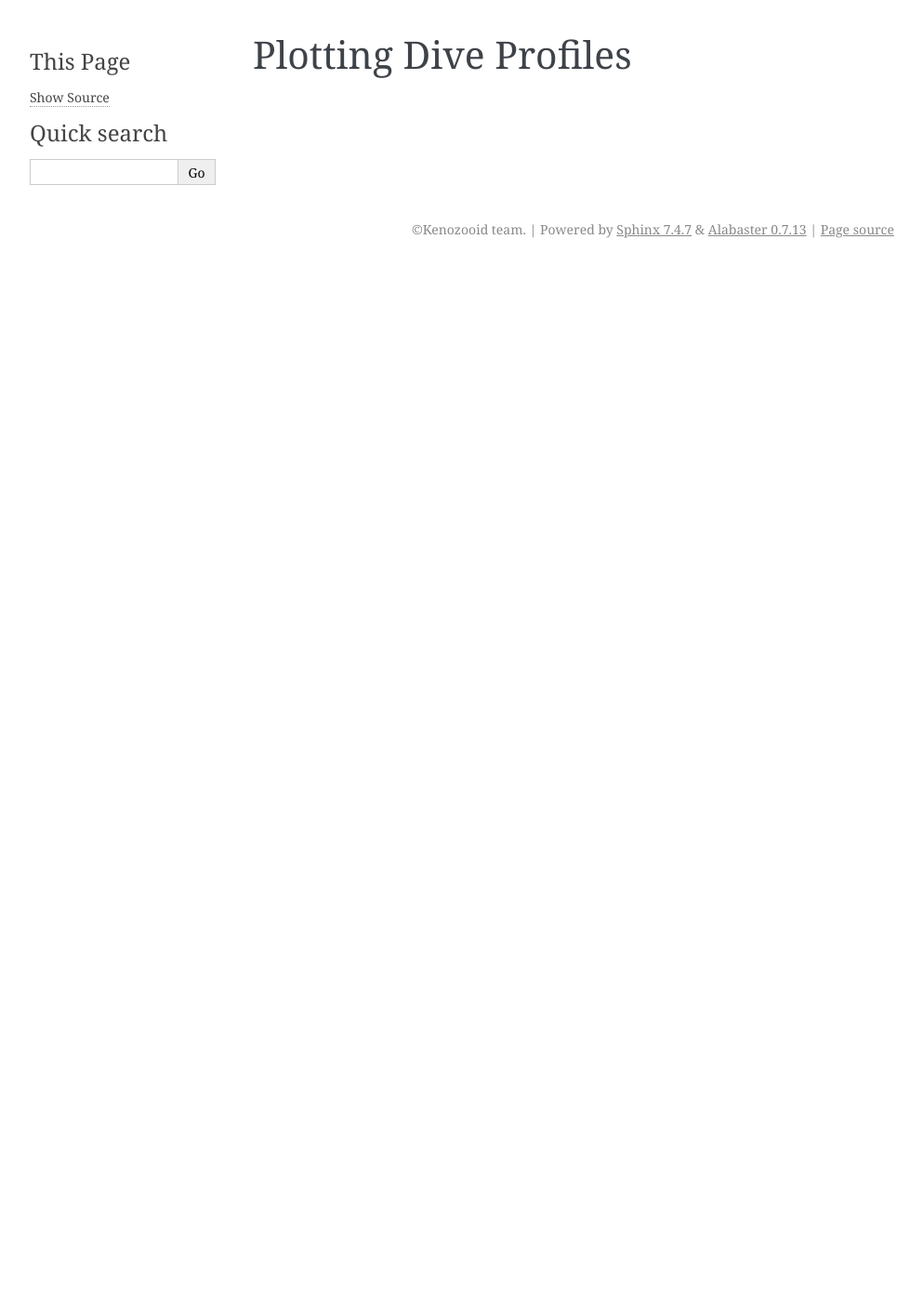
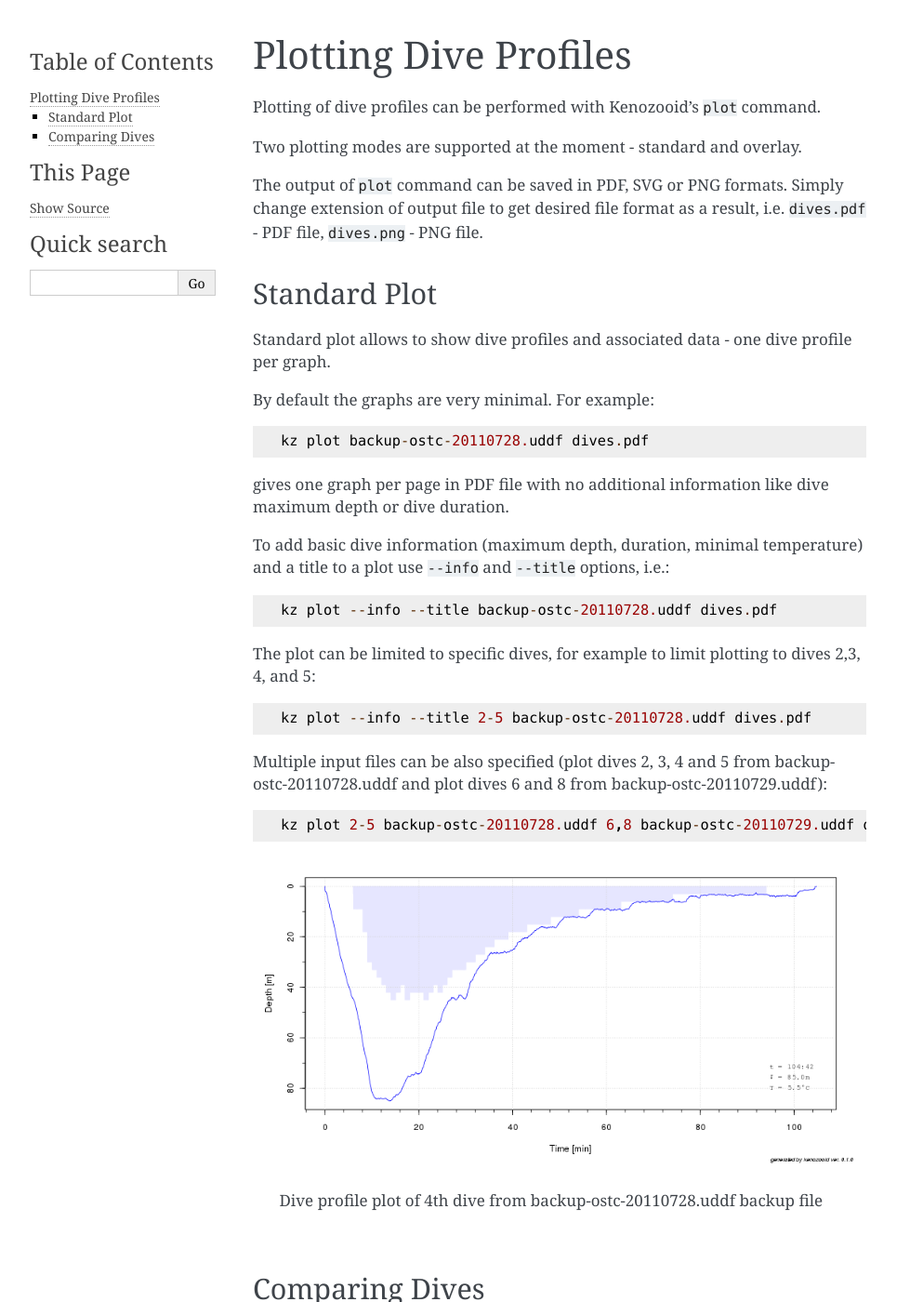
Before and after one commit to gitGNU/gnu_kenozooid, a Sphinx documentation site: the page built from doc/user/plot.rst, in a window 1280 px wide and 1400 px high. Shown: the whole window at 93% size, without its empty margins (148-1141 px from the left). Built offline with Sphinx 7.4.7, drawn with Linux system fonts in a browser that asks for light colours; some of the changed text lies outside the part shown.

Commit message:
- described plotting in user manual

```diff
--- a/doc/user/plot.rst
+++ b/doc/user/plot.rst
@@ -2,5 +2,74 @@
 
 Plotting Dive Profiles
 ======================
+Plotting of dive profiles can be performed with Kenozooid's ``plot`` command.
+
+Two plotting modes are supported at the moment - standard and overlay.
+
+The output of ``plot`` command can be saved in PDF, SVG or PNG formats.
+Simply change extension of output file to get desired file format as
+a result, i.e.  ``dives.pdf`` - PDF file, ``dives.png`` - PNG file.
+
+Standard Plot
+-------------
+Standard plot allows to show dive profiles and associated data - one dive
+profile per graph.
+
+By default the graphs are very minimal. For example::
+
+   kz plot backup-ostc-20110728.uddf dives.pdf
+
+gives one graph per page in PDF file with no additional information like
+dive maximum depth or dive duration.
+
+To add basic dive information (maximum depth, duration, minimal
+temperature) and a title to a plot use ``--info`` and ``--title`` options,
+i.e.::
+
+   kz plot --info --title backup-ostc-20110728.uddf dives.pdf
+
+The plot can be limited to specific dives, for example to limit plotting to
+dives 2,3, 4, and 5::
+
+   kz plot --info --title 2-5 backup-ostc-20110728.uddf dives.pdf
+
+Multiple input files can be also specified (plot dives 2, 3, 4 and 5 from
+backup-ostc-20110728.uddf and plot dives 6 and 8 from
+backup-ostc-20110729.uddf)::
+
+   kz plot 2-5 backup-ostc-20110728.uddf 6,8 backup-ostc-20110729.uddf dives.pdf
+
+.. figure:: /user/dive-2011-06-26.*
+   :align: center
+   :target: dive-2011-06-26.pdf
+
+   Dive profile plot of 4th dive from backup-ostc-20110728.uddf backup file
+
+
+Comparing Dives
+---------------
+Kenozooid allows to compare two or more dive profiles on one graph. For
+example, this functionality can be useful to compare
+
+- data logged by two different dive computers
+- several dives made on the same dive site using the same route under the
+  water
+- profiles of dive buddies
+
+.. todo: move the profiles to logbook file and use logbook file name below
+
+Use ``--overlay`` option to plot many dives on one plot (multiple dives
+from multiple files can be specified), for example::
+
+    kz plot --overlay --legend --labels Rebreather 'Open Circuit' -- 15 dumps/ostc-dump-09.uddf 16 dumps/ostc-dump-16.uddf divemode-compare.pdf
+
+Above, Kenozooid is instructed to put a legend on a plot with appropriate
+labels for dive profiles.
+
+.. figure:: /user/divemode-compare.*
+   :align: center
+   :target: divemode-compare.pdf
+
+   Rebreather and open circuit dive profiles on a wreck
 
 .. vim: sw=4:et:ai
--- a/doc/user/qt.rst
+++ b/doc/user/qt.rst
@@ -37,8 +37,9 @@ Plot dive profiles of dives 2, 3, 4 and 5::
 
    kz plot --info --title 2-5 backup-ostc-20110728.uddf dives.pdf
 
-.. figure:: /user/dive-2011-06-26.png
+.. figure:: /user/dive-2011-06-26.*
    :align: center
+   :target: dive-2011-06-26.pdf
 
    Dive profile plot of 4th dive from backup-ostc-20110728.uddf backup file
 
```
Also changed, not shown: doc/user/dive-2011-06-26.png, doc/user/divemode-compare.png (added), 3 other files.
